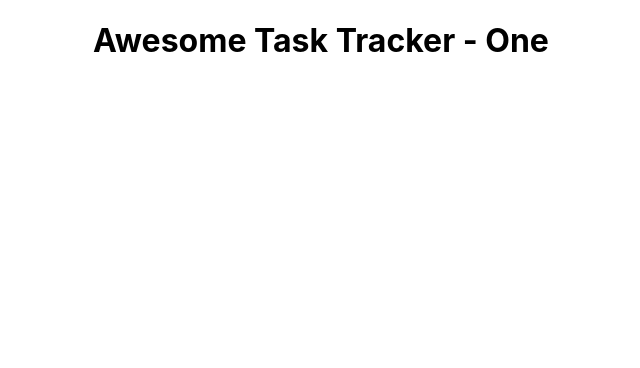
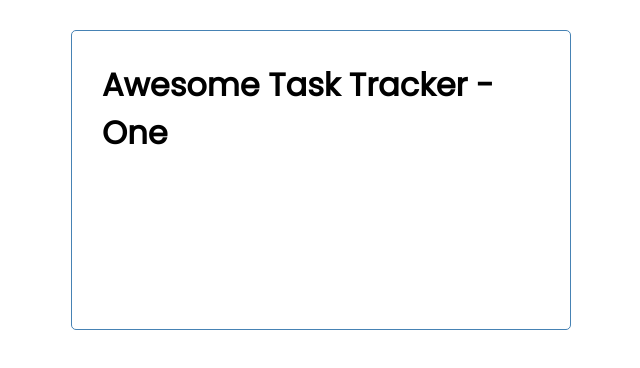
Before and after one commit to annjose/react-task-tracker, a React (Create React App) app: page / in a window 1280 px wide. Shown: the top 368 px of the page, without its empty margins (319-959 px from the left). Built offline with nearby package versions, Linux system fonts and the light colour scheme.

Commit message:
Integrate the custom css

```diff
--- a/src/App.js
+++ b/src/App.js
@@ -4,7 +4,7 @@
 function App() {
 
   return (
-    <div className="App">
+    <div className="container">
       <Header title = "Awesome" one = "One"/>
       {/* <Header /> */}
     </div>
--- a/src/index.css
+++ b/src/index.css
@@ -1,13 +1,112 @@
-body {
+@import url('https://fonts.googleapis.com/css2?family=Poppins:wght@300;400&display=swap');
+
+* {
+  box-sizing: border-box;
   margin: 0;
-  font-family: -apple-system, BlinkMacSystemFont, 'Segoe UI', 'Roboto', 'Oxygen',
-    'Ubuntu', 'Cantarell', 'Fira Sans', 'Droid Sans', 'Helvetica Neue',
-    sans-serif;
-  -webkit-font-smoothing: antialiased;
-  -moz-osx-font-smoothing: grayscale;
+  padding: 0;
 }
 
-code {
-  font-family: source-code-pro, Menlo, Monaco, Consolas, 'Courier New',
-    monospace;
+body {
+  font-family: 'Poppins', sans-serif;
 }
+
+.container {
+  max-width: 500px;
+  margin: 30px auto;
+  overflow: auto;
+  min-height: 300px;
+  border: 1px solid steelblue;
+  padding: 30px;
+  border-radius: 5px;
+}
+
+.header {
+  display: flex;
+  justify-content: space-between;
+  align-items: center;
+  margin-bottom: 20px;
+}
+
+.btn {
+  display: inline-block;
+  background: #000;
+  color: #fff;
+  border: none;
+  padding: 10px 20px;
+  margin: 5px;
+  border-radius: 5px;
+  cursor: pointer;
+  text-decoration: none;
+  font-size: 15px;
+  font-family: inherit;
+}
+
+.btn:focus {
+  outline: none;
+}
+
+.btn:active {
+  transform: scale(0.98);
+}
+
+.btn-block {
+  display: block;
+  width: 100%;
+}
+
+.task {
+  background: #f4f4f4;
+  margin: 5px;
+  padding: 10px 20px;
+  cursor: pointer;
+}
+
+.task.reminder {
+  border-left: 5px solid green;
+}
+
+.task h3 {
+  display: flex;
+  align-items: center;
+  justify-content: space-between;
+}
+
+.add-form {
+  margin-bottom: 40px;
+}
+
+.form-control {
+  margin: 20px 0;
+}
+
+.form-control label {
+  display: block;
+}
+
+.form-control input {
+  width: 100%;
+  height: 40px;
+  margin: 5px;
+  padding: 3px 7px;
+  font-size: 17px;
+}
+
+.form-control-check {
+  display: flex;
+  align-items: center;
+  justify-content: space-between;
+}
+
+.form-control-check label {
+  flex: 1;
+}
+
+.form-control-check input {
+  flex: 2;
+  height: 20px;
+}
+
+footer {
+  margin-top: 30px;
+  text-align: center;
+}
```
